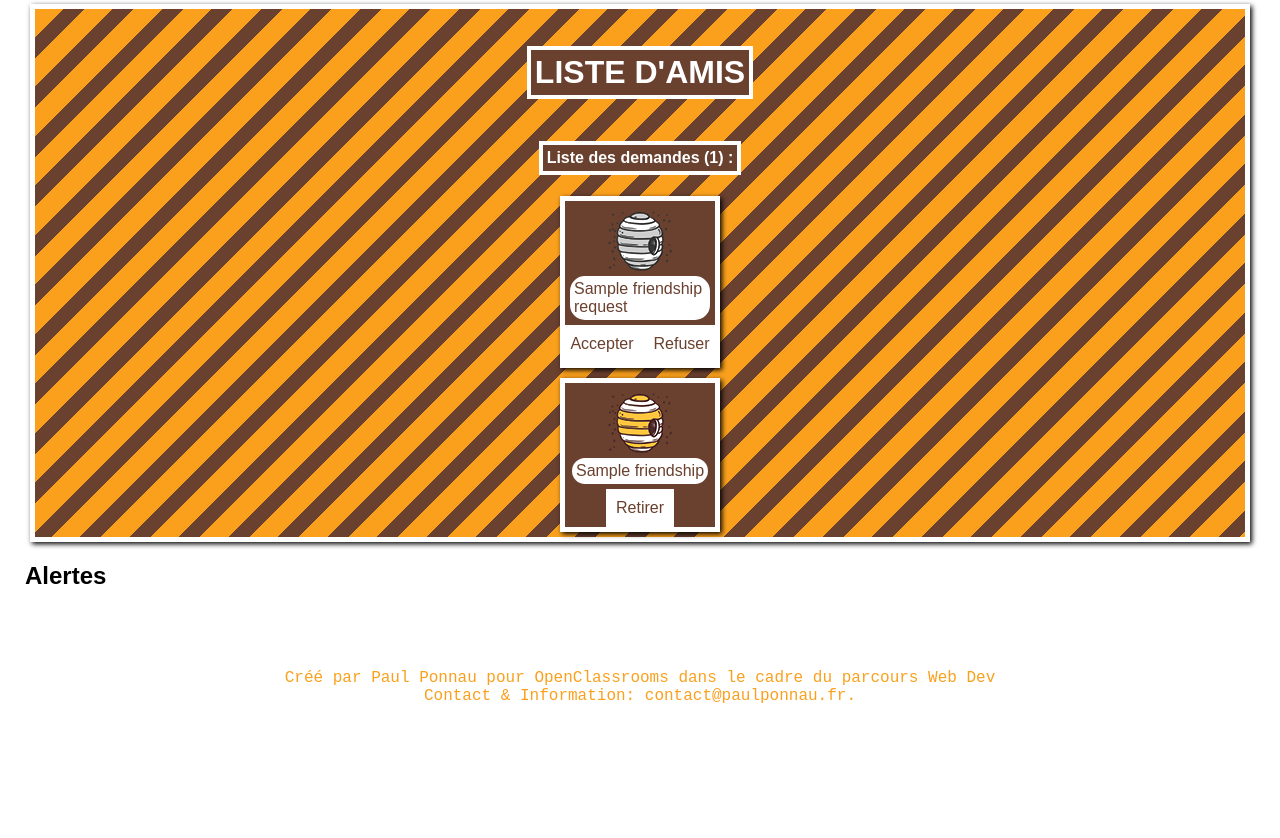
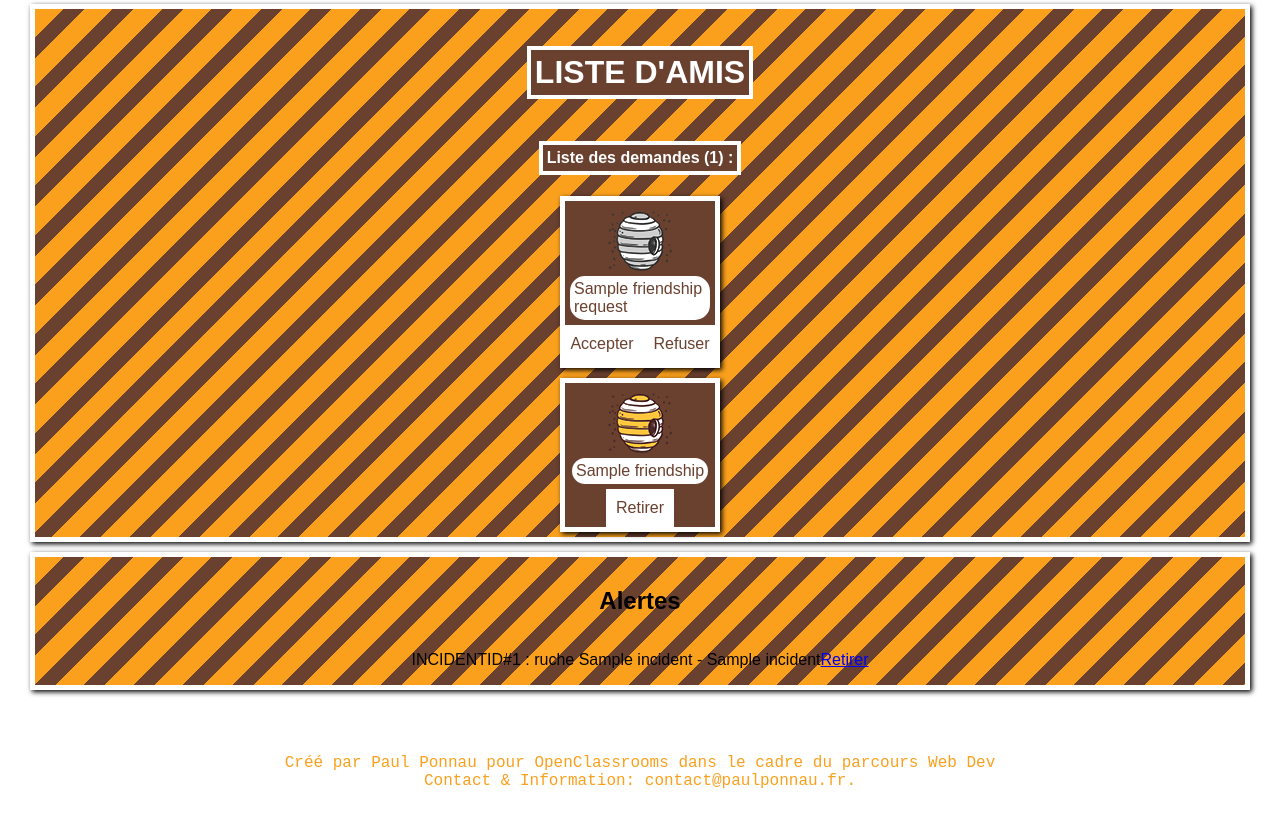
Before and after one commit to PasDeBras/openclassrooms_p5, a PHP site: template view/backend/user/account_management/userAccountInboxView.php in a window 1280 px wide. Shown: the part 245-1083 px from the top of the page. Before the commit the page ends 948 px from the top, so only its background shows below. Run offline with PHP 8.4, Linux system fonts and the light colour scheme; the visitor is signed in with stand-in values (Sample User, id 1); the template is opened without the code that fills it: most values are stand-ins (such as "Sample title", 1, 10 or a date in 2020).

Commit message:
Incident alert display and deletion + css

```diff
--- a/css/style.css
+++ b/css/style.css
@@ -410,7 +410,12 @@ footer{
   color: #faa01d;
 }
 /* inbox */
-#inbox_div_friendship_panel
+#inbox_div
+{
+  display: flex;
+  flex-direction: column;
+}
+#inbox_div_friendship_panel, #inbox_div_alert_panel
 {
   display: flex;
   flex-direction: column;
--- a/model/IncidentManager.php
+++ b/model/IncidentManager.php
@@ -23,7 +23,7 @@ class IncidentManager extends Manager
         INNER JOIN hive_markers
         ON hive_incidents.owner_id = ?
         AND hive_markers.id = hive_incidents.hive_id');
-        $req->execute(array($account_Id));
+        $req->execute(array($accountId));
         return $req;
     }
 
--- a/view/backend/user/account_management/userAccountInboxView.php
+++ b/view/backend/user/account_management/userAccountInboxView.php
@@ -44,7 +44,14 @@ $title = 'BEEWATCH- Friendlist'; ?>
 
 
     <div id="inbox_div_alert_panel">
-            <h2>Alertes</h2>
+        <h2>Alertes</h2>
+        <div id="inbox_div_alert_panel_allDiv">
+            <?php while ($incident = $incidents->fetch()) {?>
+            <div class="incidentAlert_Div">
+                <p><span>INCIDENTID#<?= $incident['incidentId'] ?></span> : ruche <span><?= $incident['hiveName'] ?></span> - <span><?= $incident['incident'] ?></span><a class="incidentAlert_Div_validate" href="index.php?action=user_Account_Inbox&delete_Incident=<?=$incident['incidentId']?>">Retirer</a></p>
+            </div>
+            <?php }?>
+        </div>
     </div>
 </div>
 
```
Also changed, not shown: controller/account_management/userAccountInboxController.php (+7 -0 lines).
